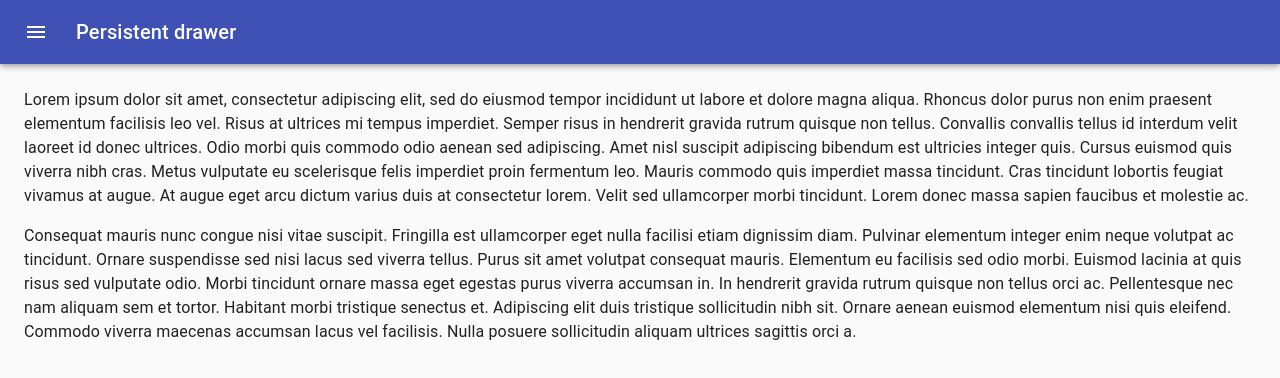
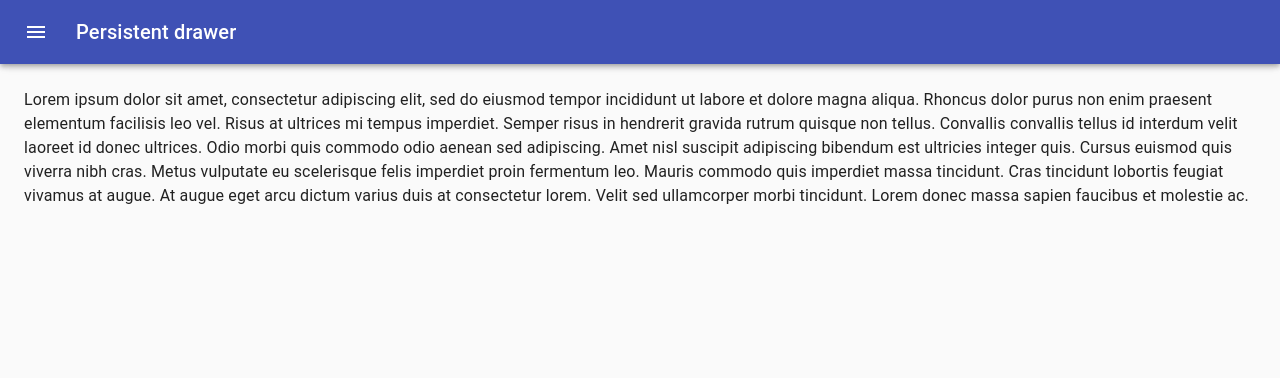
Before and after one commit to ShuSgw/your-todo, a React (Create React App) app: page / in a window 1280 px wide. Shown: the top 378 px of the page. Built offline with nearby package versions, Linux system fonts and the light colour scheme.

Commit message:
add material ui

```diff
--- a/package.json
+++ b/package.json
@@ -4,6 +4,7 @@
   "private": true,
   "dependencies": {
     "@material-ui/core": "^4.0.0-rc.0",
+    "@material-ui/icons": "^4.5.1",
     "@testing-library/jest-dom": "^4.2.4",
     "@testing-library/react": "^9.3.3",
     "@testing-library/user-event": "^7.1.2",
--- a/src/components/layout/drawer.js
+++ b/src/components/layout/drawer.js
@@ -175,20 +175,6 @@ export default function PersistentDrawerLeft() {
           lorem. Velit sed ullamcorper morbi tincidunt. Lorem donec massa sapien
           faucibus et molestie ac.
         </Typography>
-        <Typography paragraph>
-          Consequat mauris nunc congue nisi vitae suscipit. Fringilla est
-          ullamcorper eget nulla facilisi etiam dignissim diam. Pulvinar
-          elementum integer enim neque volutpat ac tincidunt. Ornare suspendisse
-          sed nisi lacus sed viverra tellus. Purus sit amet volutpat consequat
-          mauris. Elementum eu facilisis sed odio morbi. Euismod lacinia at quis
-          risus sed vulputate odio. Morbi tincidunt ornare massa eget egestas
-          purus viverra accumsan in. In hendrerit gravida rutrum quisque non
-          tellus orci ac. Pellentesque nec nam aliquam sem et tortor. Habitant
-          morbi tristique senectus et. Adipiscing elit duis tristique
-          sollicitudin nibh sit. Ornare aenean euismod elementum nisi quis
-          eleifend. Commodo viverra maecenas accumsan lacus vel facilisis. Nulla
-          posuere sollicitudin aliquam ultrices sagittis orci a.
-        </Typography>
       </main>
     </div>
   );
```
Also changed, not shown: 1 other file (tests, documents, lock files or other folders).
